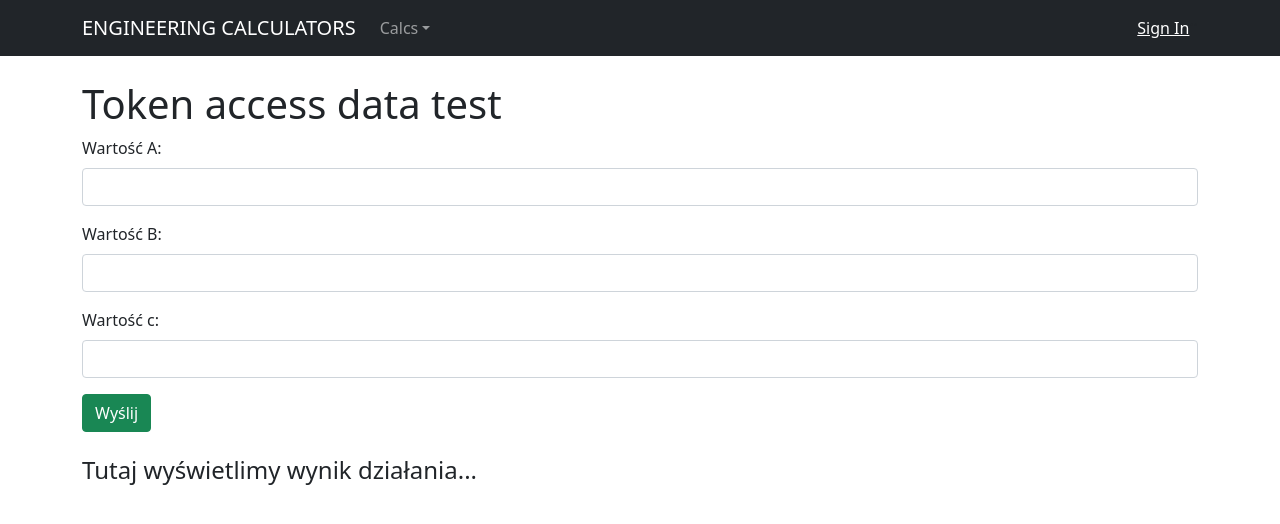
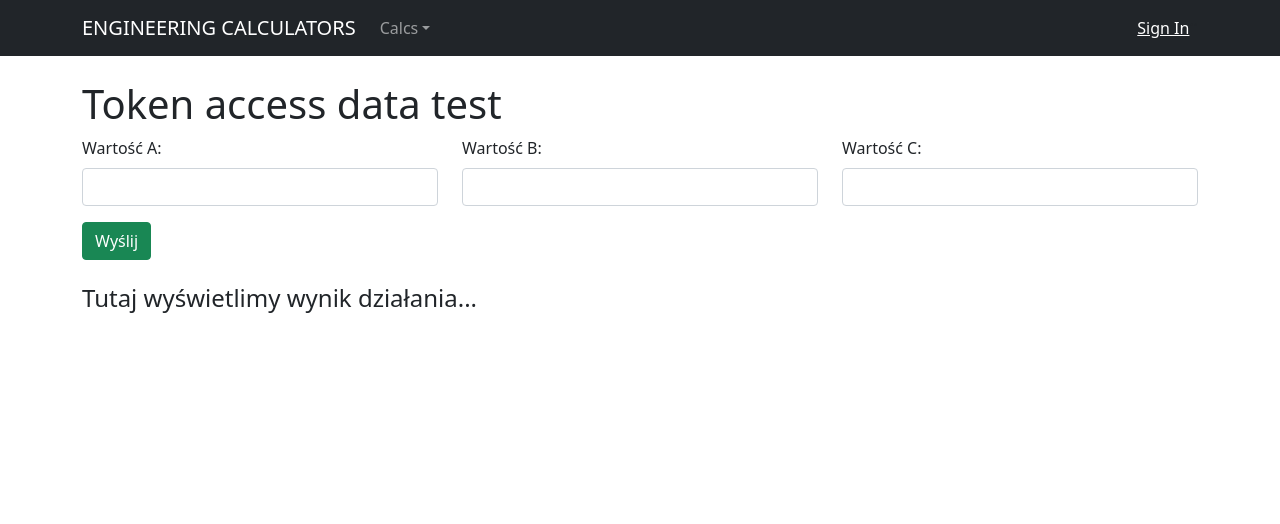
Before and after one commit to wowvaqa/engclcfe, a React (Create React App) app: page /compdatathree in a window 1280 px wide. Shown: the top 524 px of the page. Built offline with nearby package versions, Linux system fonts and the light colour scheme.

Commit message:
REF: Data comp three reassign

```diff
--- a/src/views/CompDataThree.js
+++ b/src/views/CompDataThree.js
@@ -1,21 +1,18 @@
 import React, { useState } from "react";
-import { Container, Form, Button } from "react-bootstrap";
+import { Container, Form, Button, Col, Row } from "react-bootstrap";
 import axios from "axios";
 import { useCookies } from "react-cookie";
 import { useGlobalContext } from "../Context";
 
 const CompDataThree = () => {
-  const {
-    setModalInfoShow,
-    setModalInfoText
-  } = useGlobalContext();
+  const { setModalInfoShow, setModalInfoText } = useGlobalContext();
 
   const [sum, setSum] = useState(0);
   const [firstVal, setFirstVal] = useState(20);
   const [secVal, setSecVal] = useState(11);
-  const [thirdVal, setThirdVal] = useState(20)
+  const [thirdVal, setThirdVal] = useState(20);
   // eslint-disable-next-line no-unused-vars
-  const [token, setToken] = useState()
+  const [token, setToken] = useState();
   // eslint-disable-next-line no-unused-vars
   const [cookies, setCookie] = useCookies();
 
@@ -27,21 +24,22 @@ const CompDataThree = () => {
     //   path: "/",
     // });
 
-    setToken(cookies.token)
-    console.log("Token: " + cookies.token)
+    setToken(cookies.token);
+    console.log("Token: " + cookies.token);
 
     axios.defaults.headers = {
-      'Content-Type': 'application/json',
-      Authorization: "Token " + cookies.token
-  }
+      "Content-Type": "application/json",
+      Authorization: "Token " + cookies.token,
+    };
 
     await axios
-      .post("https://django-civil-85.herokuapp.com/api/civil_calcs/comp_data_three", {
+      .post(
+        "https://django-civil-85.herokuapp.com/api/civil_calcs/comp_data_three",
+        {
           first_number: firstVal,
           second_number: secVal,
           third_number: thirdVal,
         }
-
       )
       .then(
         (response) => {
@@ -56,18 +54,16 @@ const CompDataThree = () => {
       );
   }
 
-  const handleError = () => {
-
-  }
-
+  const handleError = () => {};
   return (
     <>
       <Container>
         <h1>Token access data test</h1>
       </Container>
-
       <Container>
         <Form>
+          <Row>
+            <Col>
               <Form.Group
                 className="mb-3"
                 controlId="a_value"
@@ -78,6 +74,8 @@ const CompDataThree = () => {
                 <Form.Label>Wartość A:</Form.Label>
                 <Form.Control type="number" />
               </Form.Group>
+            </Col>
+            <Col>
               <Form.Group
                 className="mb-3"
                 controlId="b_value"
@@ -88,6 +86,8 @@ const CompDataThree = () => {
                 <Form.Label>Wartość B:</Form.Label>
                 <Form.Control type="number" />
               </Form.Group>
+            </Col>
+            <Col>
               <Form.Group
                 className="mb-3"
                 controlId="c_value"
@@ -95,9 +95,11 @@ const CompDataThree = () => {
                   setThirdVal(parseFloat(e.target.value.replace(",", ".")));
                 }}
               >
-            <Form.Label>Wartość c:</Form.Label>
+                <Form.Label>Wartość C:</Form.Label>
                 <Form.Control type="number" />
               </Form.Group>
+            </Col>
+          </Row>
         </Form>
         <Button
           variant="success"
```
Lines whose indentation alone changed are shown as unchanged.
